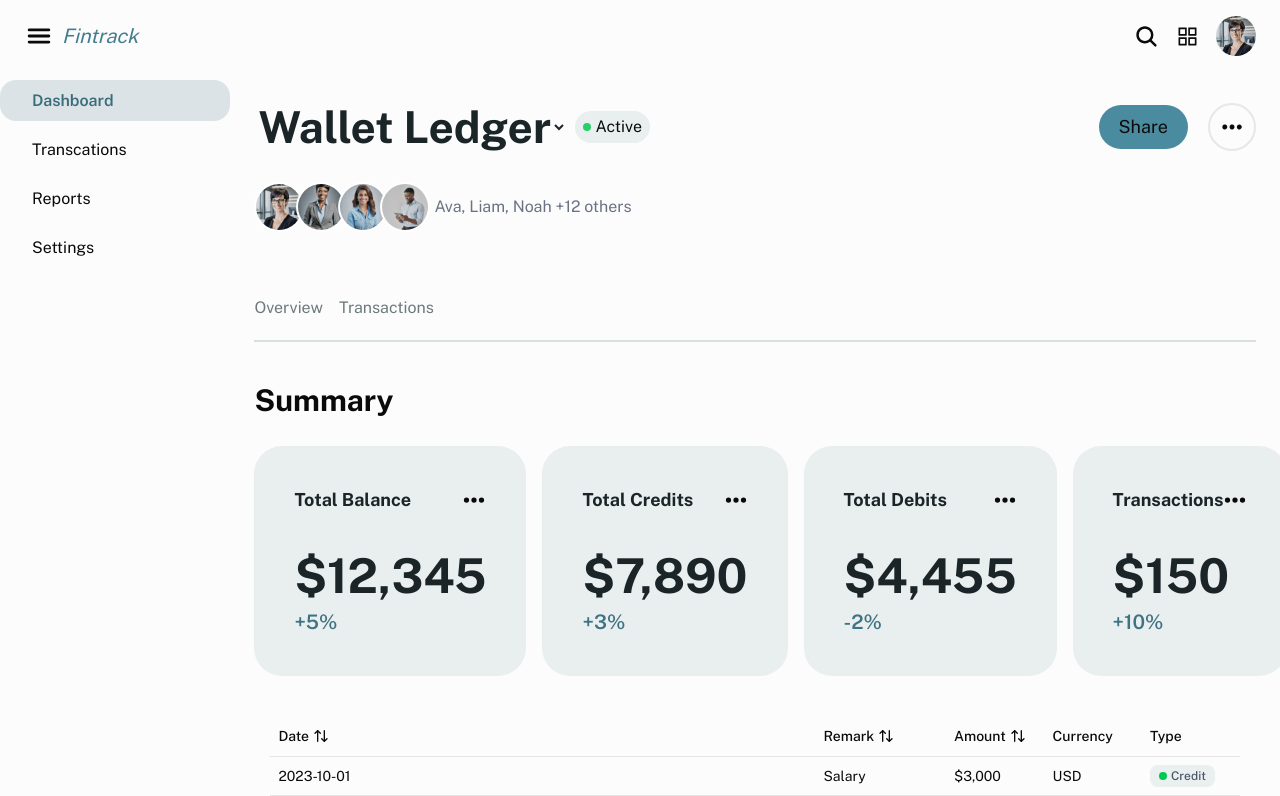
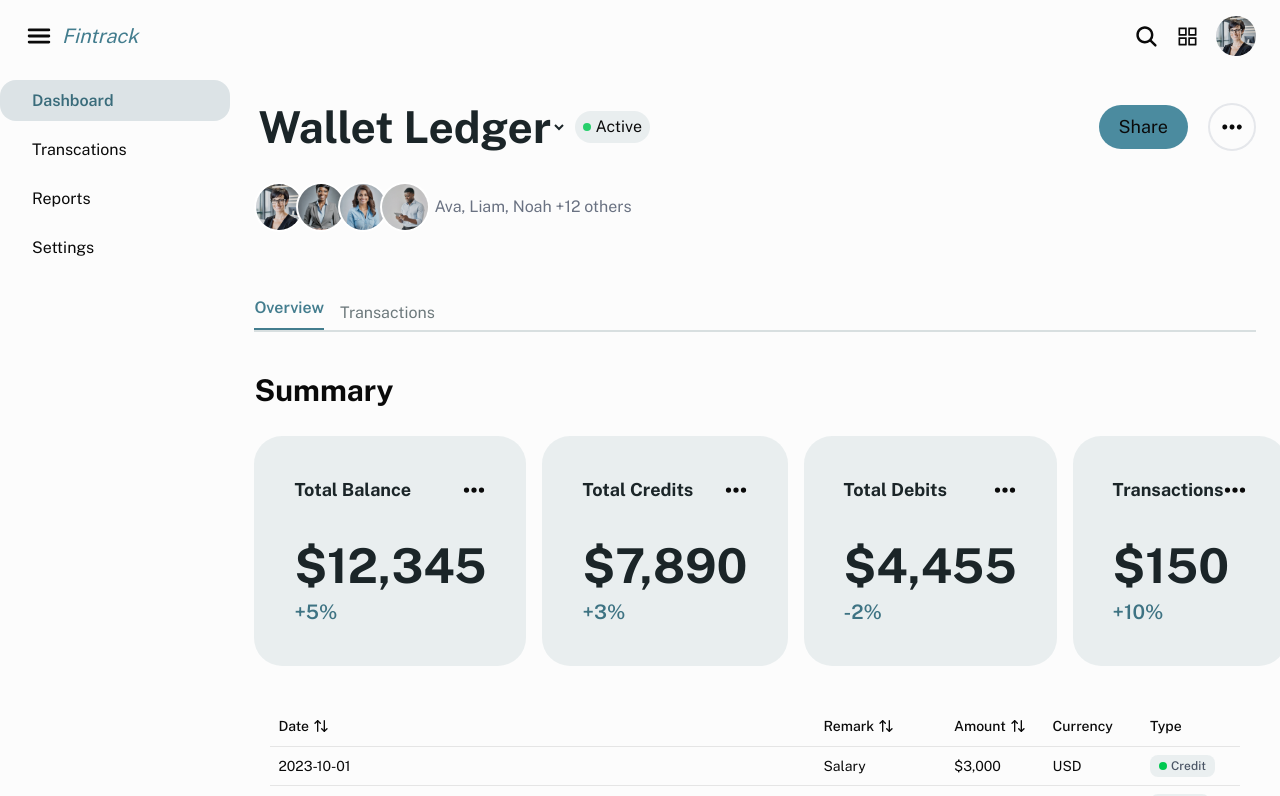
Before and after one commit to KeshiEmmanuel/fintracker-main, a Next.js app: page / in a window 1280 px wide. Shown: the top 796 px of the page. Built offline with nearby package versions, Linux system fonts and the light colour scheme.

Commit message:
fix: fixed issues with tabs

```diff
--- a/app/page.tsx
+++ b/app/page.tsx
@@ -10,7 +10,7 @@ function App() {
                 <DashboardHeading />
                 <Tabs />
             </section>
-            <div className="w-[400px] sm:w-[630px] pl-10 md:px-10 md:w-full">
+            <div className="w-[460px] sm:w-[630px] pl-10 md:px-10 md:w-full">
                 <TransactionTable />
             </div>
         </div>
--- a/components/Tabs.tsx
+++ b/components/Tabs.tsx
@@ -6,14 +6,32 @@ import { dashboardSummary } from "@/constants";
 import React from "react";
 
 const Tabs = () => {
-    const [tab, setTab] = useState("");
+    const [acitveTab, setActiveTab] = useState("overview");
 
     return (
         <section className="mt-16">
-            <div className="w-full pb-5 border-b-2 border-darkergray">
+            <div className="w-full space-x-8 border-b-2 border-darkergray">
                 <div className="flex items-center gap-4">
-                    <button className="text-tabs-color">Overview</button>
-                    <button className="text-tabs-color">Transactions</button>
+                    <button
+                        className={` ${
+                            acitveTab === "overview"
+                                ? "text-primary font-semibold pb-2 border-b-2 border-primary"
+                                : "font-regular text-tabs-color"
+                        }`}
+                        onClick={() => setActiveTab("overview")}
+                    >
+                        Overview
+                    </button>
+                    <button
+                        className={` ${
+                            acitveTab === "transactions"
+                                ? "text-primary font-semibold pb-2 border-b-2 border-primary"
+                                : "font-regular text-tabs-color"
+                        }`}
+                        onClick={() => setActiveTab("transactions")}
+                    >
+                        Transactions
+                    </button>
                 </div>
             </div>
 
```
